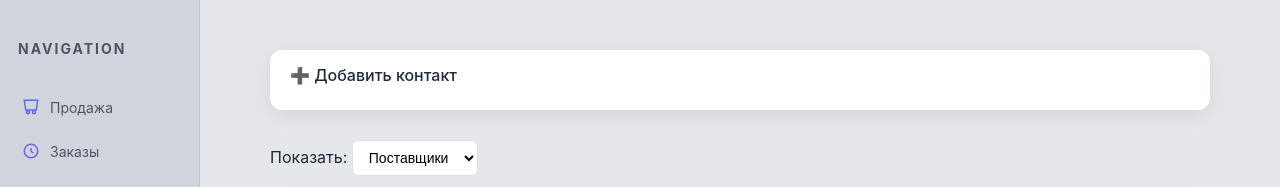
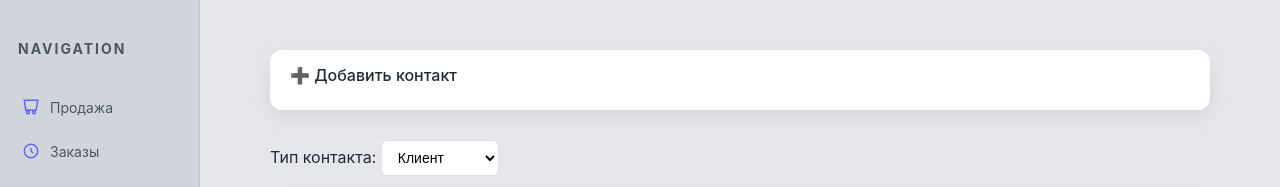
Before and after one commit to Astik-MEGA-YLTRA-HD/Program_shop, a Django app: page /glavn/client_contacts/ in a window 1280 px wide. Shown: the top 187 px of the page. Run offline with Django 5.2, Linux system fonts and the light colour scheme; data comes from the database, SQL or seed files in the repository; both versions use the stored data as it was before the commit.

Commit message:
commit_6

```diff
--- a/program/templates/program/client_contact.html
+++ b/program/templates/program/client_contact.html
@@ -135,7 +135,7 @@ tr:hover { background: rgba(99,102,241,0.05); }
                 <label>Тип контакта:</label>
                 <select name="contact_type">
                     <option value="customer">Клиент</option>
-                    <option value="supplier">Поставщик</option>
+                    <option value="supplier" selected>Поставщик</option>
                 </select>
                 <label>ФИО / Название организации:</label>
                 <input type="text" name="name" required />
@@ -149,10 +149,10 @@ tr:hover { background: rgba(99,102,241,0.05); }
     </div>
 
     <div style="margin-bottom: 20px;">
-        <label>Показать:</label>
+        <label>Тип контакта:</label>
         <select name="order_type" onchange="window.location.href=this.value">
-            <option value="/glavn/contacts/" selected>Поставщики</option>
-            <option value="/glavn/client_contacts/">Клиенты</option>
+            <option value="/glavn/client_contacts/" selected>Клиент</option>
+            <option value="/glavn/contacts/">Поставщик</option>
         </select>
     </div>
 
--- a/program/templates/program/contact.html
+++ b/program/templates/program/contact.html
@@ -149,7 +149,7 @@ tr:hover { background: rgba(99,102,241,0.05); }
     </div>
 
     <div style="margin-bottom: 20px;">
-        <label>Показать:</label>
+        <label>Тип контакта:</label>
         <select name="order_type" onchange="window.location.href=this.value">
             <option value="/glavn/contacts/" selected>Поставщики</option>
             <option value="/glavn/client_contacts/">Клиенты</option>
--- a/program/templates/program/docum.html
+++ b/program/templates/program/docum.html
@@ -136,7 +136,7 @@
 
     <br>
     <div style="font-size: 12px">
-        <p>Шогенов Алим Русланович 19.06.1994г. паспорт: 83 19 405892, проживающий по адресу: КБР, с.Заюково, ул.Орджоникидзе, д1,<br>
+        <p>{{ data.poruch }} {{ data.rojd_poruch }}г. паспорт: {{ data.passport_poruch }}, проживающий по адресу: КБР, с.Заюково, ул.Орджоникидзе, д1,<br>
         именуемый в дальнейшем «Продавец» с другой стороны, и {{ data.name }} проживающий по адресу: {{ data.address }} паспорт: {{ data.passport }} <br>
         именуемый в дальнейшем «Покупатель» с другой стороны заключили между собой настоящий договор о ниже следующем
         </p>
--- a/program/views.py
+++ b/program/views.py
@@ -442,6 +442,9 @@ def docum_oform(request, _id):
         client_phone = request.POST.get("client_phon")
         address = request.POST.get("address")
         passport = request.POST.get("passport")
+        poruch = request.POST.get("poruch")
+        rojd_poruch = request.POST.get("rojd_poruch")
+        passport_poruch = request.POST.get("passport_poruch")
 
         # Найти заказ по переданному id
         try:
@@ -471,6 +474,9 @@ def docum_oform(request, _id):
                 "join_prod": join_prod,
                 "m_count": zakaz.m_count,
                 "total_cen": zakaz.total_cen,
+                "poruch": poruch,
+                "rojd_poruch": rojd_poruch,
+                "passport_poruch": passport_poruch,
                 "opl": Decimal(zakaz.total_cen) / Decimal(zakaz.m_count),
                 "all_opl": Decimal(zakaz.total_cen) + Decimal(zakaz.vznos),
                 "k_opl": Decimal(zakaz.total_cen),
```
Also changed, not shown: program/templates/program/oform.html (+9 -0 lines), db.sqlite3 (deleted), program/migrations/0001_initial.py (deleted), program/migrations/0002_alter_contact_name.py (deleted).
